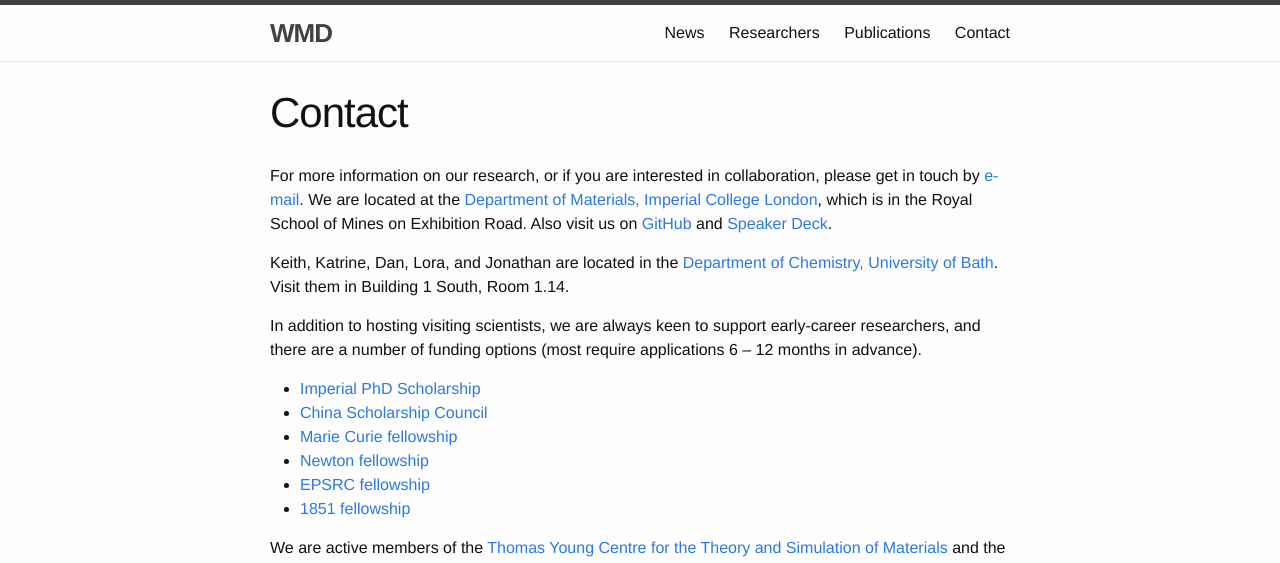
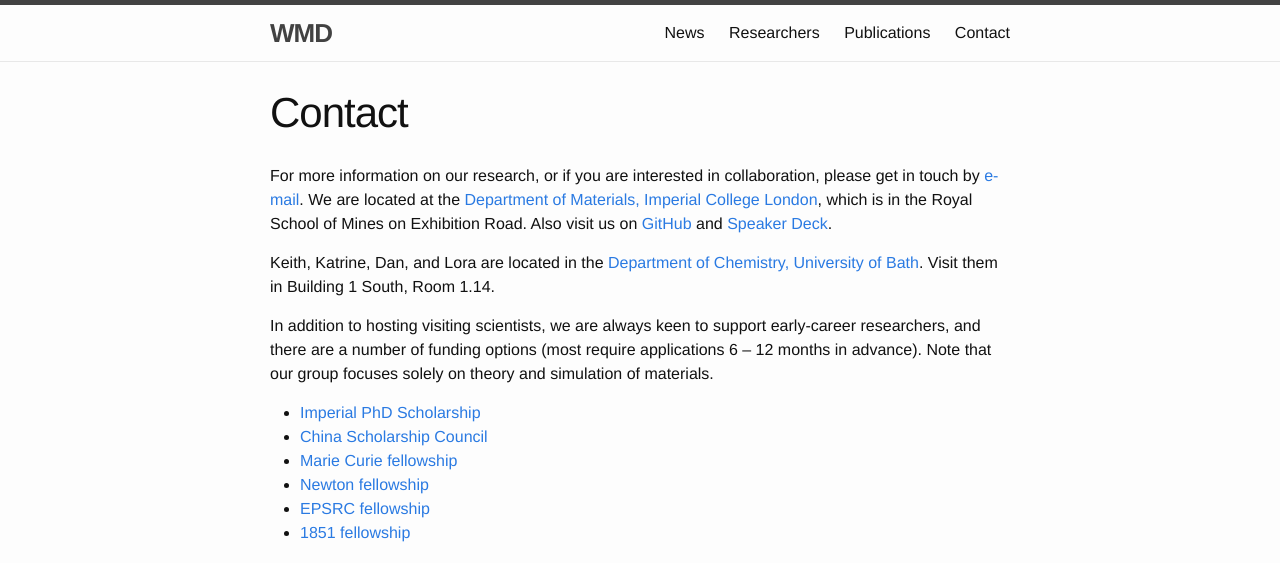
Before and after one commit to WMD-group/WMD-group.github.io, a Jekyll site: the page built from d_contact.md, in a window 1280 px wide. Shown: the top 563 px of the page. Built offline with Jekyll 4.4.1, drawn with Linux system fonts in a browser that asks for light colours.

Commit message:
No experimental applicants, please

```diff
--- a/d_contact.md
+++ b/d_contact.md
@@ -8,9 +8,10 @@ For more information on our research, or if you are interested in collaboration,
 We are located at the [Department of Materials, Imperial College London](https://www.imperial.ac.uk/engineering/departments/materials/), which is in the Royal School of Mines on Exhibition Road.
 Also visit us on [GitHub](https://github.com/WMD-group) and [Speaker Deck](https://speakerdeck.com/aronwalsh).
 
-Keith, Katrine, Dan, Lora, and Jonathan are located in the [Department of Chemistry, University of Bath](http://www.bath.ac.uk/chemistry/). Visit them in Building 1 South, Room 1.14.
+Keith, Katrine, Dan, and Lora are located in the [Department of Chemistry, University of Bath](http://www.bath.ac.uk/chemistry/). Visit them in Building 1 South, Room 1.14.
 
 In addition to hosting visiting scientists, we are always keen to support early-career researchers, and there are a number of funding options (most require applications 6 -- 12 months in advance).
+Note that our group focuses solely on theory and simulation of materials.
 
 * [Imperial PhD Scholarship](http://www.imperial.ac.uk/study/pg/fees-and-funding/scholarships/icphd/)
 * [China Scholarship Council](https://www.imperial.ac.uk/study/pg/fees-and-funding/scholarships/international-scholarship-collaborations/csc/)
@@ -19,6 +20,6 @@ In addition to hosting visiting scientists, we are always keen to support early-
 * [EPSRC fellowship](https://www.epsrc.ac.uk/skills/fellows/areas/)
 * [1851 fellowship](http://www.royalcommission1851.org/awards/?award=research)
 
-We are active members of the [Thomas Young Centre for the Theory and Simulation of Materials](http://www.thomasyoungcentre.org) and the [UK Materials Design Network](http://mdn-uk.github.io).
+We are active members of the [Thomas Young Centre](http://www.thomasyoungcentre.org) and the [UK Materials Design Network](http://mdn-uk.github.io).
 
 ![](http://www.thomasyoungcentre.org//public/cms/37/14/2/2/YtcfTU_web.bmp){: .center-image }
```
Also changed, not shown: b_group.md (+2 -1 lines).
